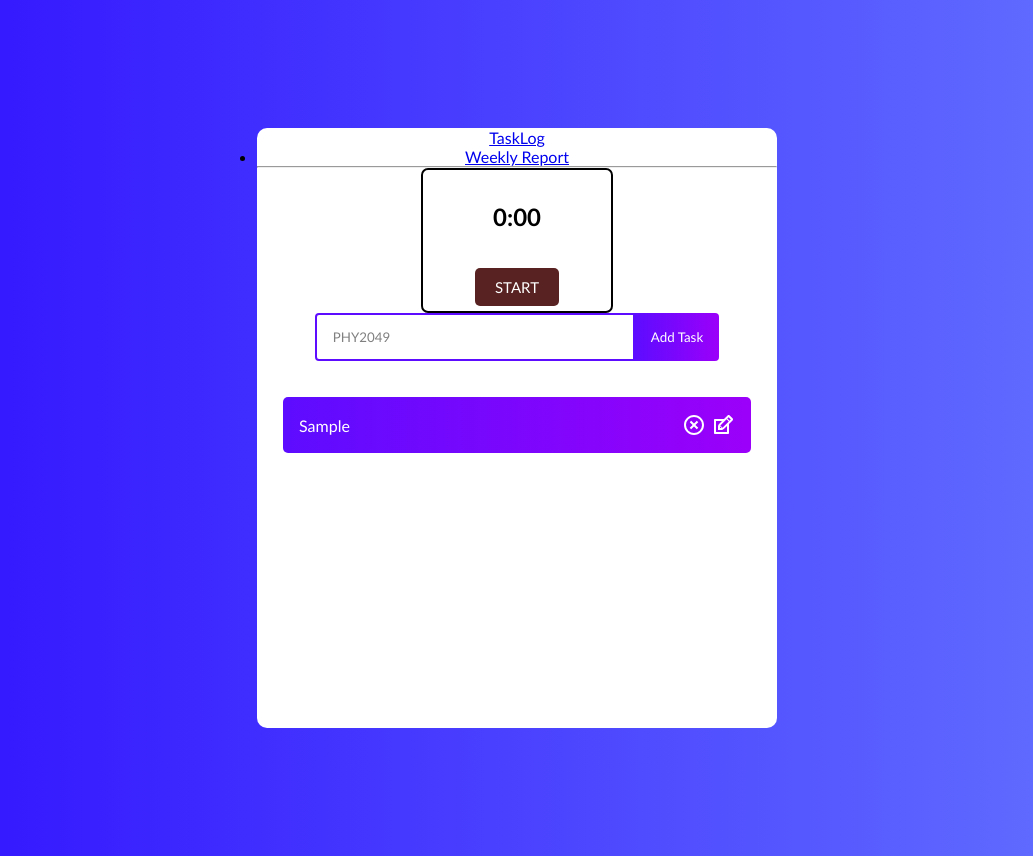
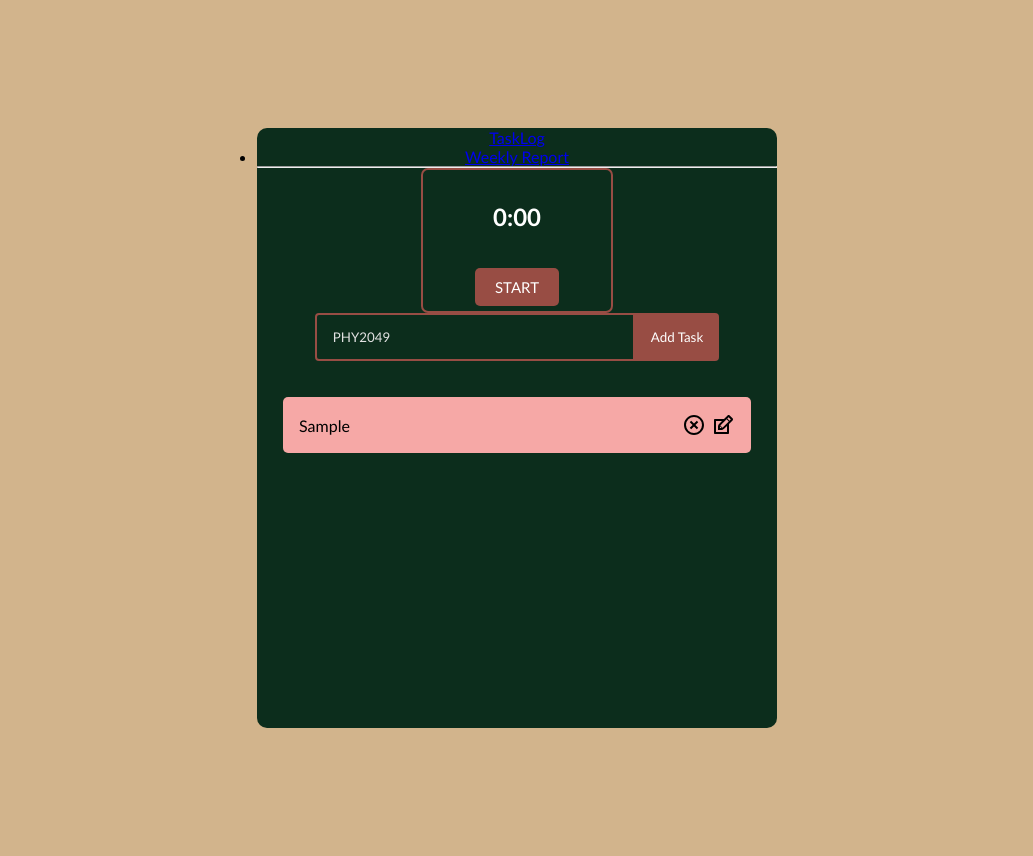
Before and after one commit to jahdiel4j/TaskLog, a React (Create React App) app: page / in a window 1280 px wide. Both pictures are taken after typing "Sample" into the empty fields and a click on the button "Add Task". Shown: the whole page, without its empty margins (123-1156 px from the left). Built offline with nearby package versions, Linux system fonts and the light colour scheme.

Commit message:
TodoList css

```diff
--- a/src/App.css
+++ b/src/App.css
@@ -1,3 +1,135 @@
+* {
+  box-sizing: border-box;
+  margin: 0;
+  padding: 0;
+  font-family: 'Trebuchet MS', 'Lucida Sans Unicode', 'Lucida Grande',
+    'Lucida Sans', Arial, sans-serif;
+}
+
+body {
+  background: #D2B48C
+}
+.todo-app {
+  display: flex;
+  flex-direction: column;
+  justify-content: start;
+  width: 520px;
+  min-height: 600px;
+  background: #0c2d1c;
+  text-align: center;
+  margin: 128px auto;
+  border-radius: 10px;
+  padding-bottom: 32px;
+}
+
+h1 {
+  margin: 32px 0;
+  color: #fff;
+  font-size: 24px;
+}
+
+.complete {
+  opacity: 0.3;
+}
+
+.todo-form {
+  margin-bottom: 32px;
+}
+
+.todo-input {
+  padding: 14px 32px 14px 16px;
+  border-radius: 4px 0 0 4px;
+  border: 2px solid #984d44;
+  outline: none;
+  width: 320px;
+  background: transparent;
+  color: #fff;
+}
+
+.todo-input::placeholder {
+  color: #e2e2e2;
+}
+
+.todo-button {
+  padding: 16px;
+  border: none;
+  border-radius: 0 4px 4px 0;
+  cursor: pointer;
+  outline: none;
+  background: #984d44;
+  color: #fff;
+  text-transform: capitalize;
+}
+
+.todo-input.edit {
+  border: 2px solid #149fff;
+}
+
+.todo-button.edit {
+  background: linear-gradient(
+    90deg,
+    rgba(20, 159, 255, 1) 0%,
+    rgba(17, 122, 255, 1) 100%
+  );
+  padding: 16px 22px;
+}
+
+.todo-container {
+  display: flex;
+  flex-direction: row;
+  position: relative;
+}
+
+.todo-row {
+  display: flex;
+  justify-content: space-between;
+  align-items: center;
+  margin: 4px auto;
+  color: rgb(0, 0, 0);
+  background: #A5C8E4;
+
+  padding: 16px;
+  border-radius: 5px;
+  width: 90%;
+}
+
+.todo-row:nth-child(6n + 1) {
+  background: #8da290;
+}
+
+.todo-row:nth-child(6n + 2) {
+  background: #C0ECCC;
+}
+
+.todo-row:nth-child(6n + 3) { /* Starts here for some reason */
+  background: #F9F0C1;
+}
+
+.todo-row:nth-child(6n + 4) {
+  background: #F4CDA6;
+}
+
+.todo-row:nth-child(6n + 5) {
+  background: #F6A8A6;
+}
+
+.icons {
+  display: flex;
+  align-items: center;
+  font-size: 24px;
+  cursor: pointer;
+}
+
+.delete-icon {
+  margin-right: 5px;
+  color: rgb(0, 0, 0);
+}
+
+.edit-icon {
+  color: rgb(0, 0, 0);
+}
+
+/*
 * {
     box-sizing: border-box;
     margin: 0;
@@ -145,4 +277,4 @@
 
   .edit-icon {
     color: #fff;
-  }
+  } */
--- a/src/App.js
+++ b/src/App.js
@@ -36,15 +36,35 @@ function App() {
   }
 
   const completeTodo = id => {
+    var bold = false;
+    todos.map(todo => {
+        if (todo.id === id) {
+            bold = !todo.isComplete
+        }
+    })
     let updatedTodos = todos.map(todo => {
-          if (todo.id === id) {
+        if(bold) {
+            if(todo.id === id) {
+                todo.isComplete = false;
+            }
+            if (todo.id != id) {
+
                 todo.isComplete = !todo.isComplete
+            }
+        }
+        else {
+            if(todo.id === id) {
+                todo.isComplete = false;
+            }
+            if (todo.id != id) {
+
+                todo.isComplete = true;
+            }
         }
         return todo
     })
     setTodos(updatedTodos);
 }
-
   var data = [
     {
     'name': 'Study',
--- a/src/components/Timer.css
+++ b/src/components/Timer.css
@@ -1,5 +1,5 @@
 .timer {
-    border: 2px solid black;
+    border: 2px solid #984d44;
     border-radius: 7px;
     width:12em;
     text-align: center;
@@ -7,12 +7,12 @@
 }
 
 h1 {
-    color: black;
+    color: rgb(255, 255, 255);
 }
 
 .timerButton {
     display: inline-block;
-    background: rgb(88, 34, 34);
+    background: #984d44;
     color: #fff;
     border: none;
     padding: 10px 20px;
@@ -26,7 +26,7 @@ h1 {
 
   .timerButton2 {
     display: inline-block;
-    background: black;
+    background: #984d44;
     color: #fff;
     border: none;
     padding: 10px 20px;
--- /dev/null
+++ b/src/components/TodoList.css
@@ -0,0 +1,130 @@
+* {
+    box-sizing: border-box;
+    margin: 0;
+    padding: 0;
+    font-family: 'Trebuchet MS', 'Lucida Sans Unicode', 'Lucida Grande',
+      'Lucida Sans', Arial, sans-serif;
+  }
+
+  body {
+    background: #D2B48C
+  }
+  .todo-app {
+    display: flex;
+    flex-direction: column;
+    justify-content: start;
+    width: 520px;
+    min-height: 600px;
+    background: #0c2d1c;
+    text-align: center;
+    margin: 128px auto;
+    border-radius: 10px;
+    padding-bottom: 32px;
+  }
+
+  h1 {
+    margin: 32px 0;
+    color: #fff;
+    font-size: 24px;
+  }
+
+  .complete {
+    opacity: 0.3;
+  }
+
+  .todo-form {
+    margin-bottom: 32px;
+  }
+
+  .todo-input {
+    padding: 14px 32px 14px 16px;
+    border-radius: 4px 0 0 4px;
+    border: 2px solid #984d44;
+    outline: none;
+    width: 320px;
+    background: transparent;
+    color: #fff;
+  }
+
+  .todo-input::placeholder {
+    color: #e2e2e2;
+  }
+
+  .todo-button {
+    padding: 16px;
+    border: none;
+    border-radius: 0 4px 4px 0;
+    cursor: pointer;
+    outline: none;
+    background: #984d44;
+    color: #fff;
+    text-transform: capitalize;
+  }
+
+  .todo-input.edit {
+    border: 2px solid #149fff;
+  }
+
+  .todo-button.edit {
+    background: linear-gradient(
+      90deg,
+      rgba(20, 159, 255, 1) 0%,
+      rgba(17, 122, 255, 1) 100%
+    );
+    padding: 16px 22px;
+  }
+
+  .todo-container {
+    display: flex;
+    flex-direction: row;
+    position: relative;
+  }
+
+  .todo-row {
+    display: flex;
+    justify-content: space-between;
+    align-items: center;
+    margin: 4px auto;
+    color: rgb(0, 0, 0);
+    background: #A5C8E4;
+
+    padding: 16px;
+    border-radius: 5px;
+    width: 90%;
+  }
+
+  .todo-row:nth-child(6n + 1) {
+    background: #8da290;
+  }
+
+  .todo-row:nth-child(6n + 2) {
+    background: #C0ECCC;
+  }
+
+  .todo-row:nth-child(6n + 3) { /* Starts here for some reason */
+    background: #F9F0C1;
+  }
+
+  .todo-row:nth-child(6n + 4) {
+    background: #F4CDA6;
+  }
+
+  .todo-row:nth-child(6n + 5) {
+    background: #F6A8A6;
+  }
+
+  .icons {
+    display: flex;
+    align-items: center;
+    font-size: 24px;
+    cursor: pointer;
+  }
+
+  .delete-icon {
+    margin-right: 5px;
+    color: rgb(0, 0, 0);
+  }
+
+  .edit-icon {
+    color: rgb(0, 0, 0);
+  }
```
Also changed, not shown: src/components/TodoList.js (added, +73 -0 lines). Lines whose indentation alone changed are shown as unchanged.
